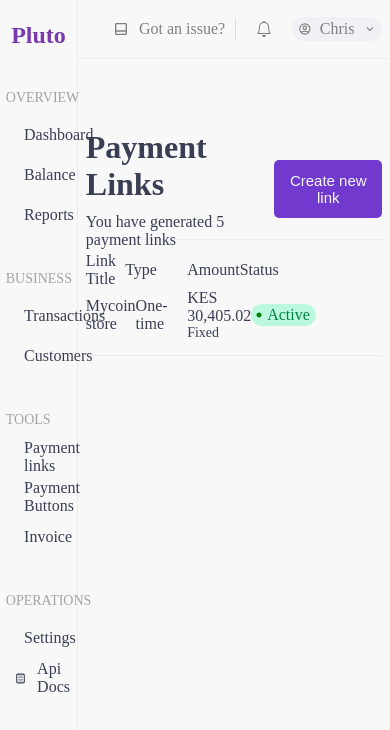
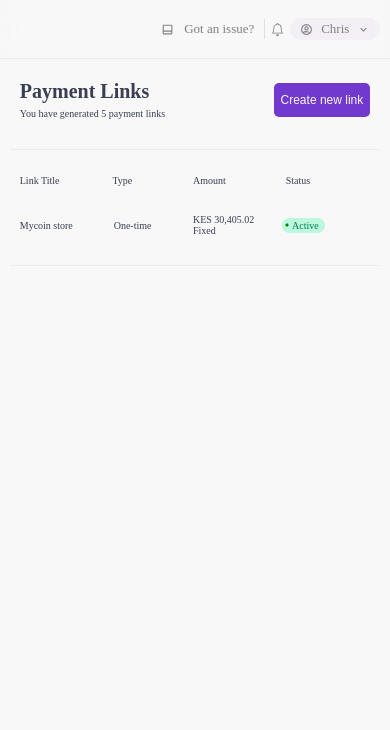
Before and after one commit to nwachukwuoparah/crypto, a React (Vite) app: page / in a window 390 px wide. Shown: the top 730 px of the page. Built offline with nearby package versions, Linux system fonts and the light colour scheme.

Commit message:
responsiveness

```diff
--- a/src/NEW_LINK/newlink.css
+++ b/src/NEW_LINK/newlink.css
@@ -230,7 +230,7 @@
   border: 1px solid grey;
 }
 
-@media screen and (width <=360px) {
+@media screen and (width <=425px) {
   .newlink_top {
     width: 100%;
     height: 10%;
@@ -382,3 +382,156 @@
     width: 100%;
   }
 }
+
+@media screen and (width <=375px) {
+  .newlink_top {
+    width: 100%;
+    height: 10%;
+    display: flex;
+    align-items: center;
+    justify-content: center;
+    border-bottom: 1px solid rgba(128, 128, 128, 10%);
+  }
+
+  .newlink_top_wrap {
+    display: flex;
+    align-items: center;
+    justify-content: space-between;
+    width: 95%;
+  }
+
+  .newlink_top_text {
+    display: flex;
+    align-items: center;
+    gap: 13px;
+    color: #393E53;
+    font-size: 10px
+  }
+
+  .newlink_top_text h2 {
+    width: 160px;
+    height: 20px;
+    font-size: 13px;
+  }
+
+  .newlink_top_button {
+    padding: 17px 9px;
+    font-size: 14px;
+  }
+
+  .newlink_wrap {
+    width: 100%;
+    height: 90%;
+    display: flex;
+    flex-wrap: wrap;
+    align-items: center;
+    justify-content: center;
+    gap: 47px;
+  }
+
+  .newlink_left {
+    height: 100%;
+    width: 95%;
+    display: flex;
+    flex-wrap: wrap;
+    align-items: center;
+    justify-content: center;
+    border: none
+  }
+
+  .newlink_left_wrap {
+    width: 95%;
+    height: 92%;
+    display: flex;
+    flex-direction: column;
+    gap: 40px;
+  }
+
+  .newlink_left_top {
+    font-size: 13px;
+  }
+
+
+  .newlink_left_top_image {
+    display: flex;
+    align-items: center;
+    gap: 15px;
+
+  }
+
+  .newlink_left_top_file {
+    width: 70px;
+    height: 70px;
+    display: flex;
+    align-items: center;
+    justify-content: center;
+    border: 1px solid rgb(174, 173, 173);
+    border-radius: 50px;
+  }
+
+  .newlink_left_top_image_text {
+    gap: 5px;
+    width: 220px;
+    line-height: 20px;
+  }
+
+  .newlink_right {
+    width: 100%;
+    height: 100%;
+  }
+
+  .newlink_right_wrap {
+    width: 100%;
+    display: flex;
+    flex-direction: column;
+    align-items: center;
+    background-color: #f8f8f8;
+    padding: 50px 0px;
+    gap: 20px;
+  }
+
+  .newlink_right_text {
+    width: 94%;
+    font-size: 13px;
+  }
+
+
+
+  .newlink_right_top_image {
+    width: 100%;
+    font-size: 13px;
+    gap: 25px;
+    /* background-color: grey; */
+  }
+
+  .newlink_right_top_file {
+    width: 60px;
+    height: 60px;
+    display: flex;
+    align-items: center;
+    justify-content: center;
+    border: 1px solid rgb(174, 173, 173);
+    border-radius: 50px;
+  }
+
+  .newlink_right_top_image_text {
+    display: flex;
+    flex-direction: column;
+    gap: 3px;
+    width: 190px;
+    line-height: 23px;
+  }
+
+
+
+
+  .form {
+    width: 95%;
+    padding: 0px 5px;
+    border: none;
+  }
+
+  .newlink_right_wrap_bottom {
+    width: 100%;
+  }
+}
--- a/src/Paymentlink/paymentlink.css
+++ b/src/Paymentlink/paymentlink.css
@@ -110,7 +110,7 @@
   cursor: pointer;
 }
 
-@media screen and (width <=360px) {
+@media screen and (width <=375px) {
   .Paymentlink_head_top {
     padding: 30px 10px;
   }
@@ -155,3 +155,49 @@
     font-size: 10px;
   }
 }
+
+@media screen and (width <=425px) {
+  .Paymentlink_head_top {
+    padding: 30px 10px;
+  }
+
+  .title {
+    font-size: 10px;
+    gap: 5px;
+  }
+
+  .Paymentlink_head_top button {
+    padding: 8px 5px;
+    font-size: 12px;
+    font-weight: 500;
+  }
+
+  .Paymentlink_head_buttom {
+    width: 85%;
+  }
+
+  .Paymentlink_head_buttom_left {
+    width: 45%;
+    /* background-color: grey; */
+    padding-left: 10px;
+    font-size: 10px;
+  }
+
+
+  .Links {
+    height: 30px;
+    display: flex;
+    align-items: center;
+    justify-content: space-between;
+    width: 85%;
+    /* background-color: #f7f7f7; */
+  }
+
+  .Paymentlink_head_buttom_left_P {
+    width: 39px;
+  }
+
+  .Paymentlink_head_buttom_left_P1{
+    font-size: 10px;
+  }
+}
--- a/src/dashboard.css
+++ b/src/dashboard.css
@@ -76,7 +76,7 @@
   border-radius: 20px;
 }
 
-@media screen and (width <=360px) {
+@media screen and (width <=375px) {
   .Dashboard_left {
     display: none;
   }
@@ -98,3 +98,26 @@
     background: rgba(235, 234, 234, 0.27%);
   }
 }
+
+@media screen and (width <=425px) {
+  .Dashboard_left {
+    display: none;
+  }
+
+  .Dashboard_rigth {
+    width: 100%;
+  }
+
+  .Dashboard_rigth_head_contain {
+    font-size: 13px;
+    gap: 6px;
+  }
+
+  .Dashboard_rigth_head {
+    width: 100%;
+    position: fixed;
+    top: 0px;
+    backdrop-filter: blur(20px);
+    background: rgba(235, 234, 234, 0.27%);
+  }
+}
```
